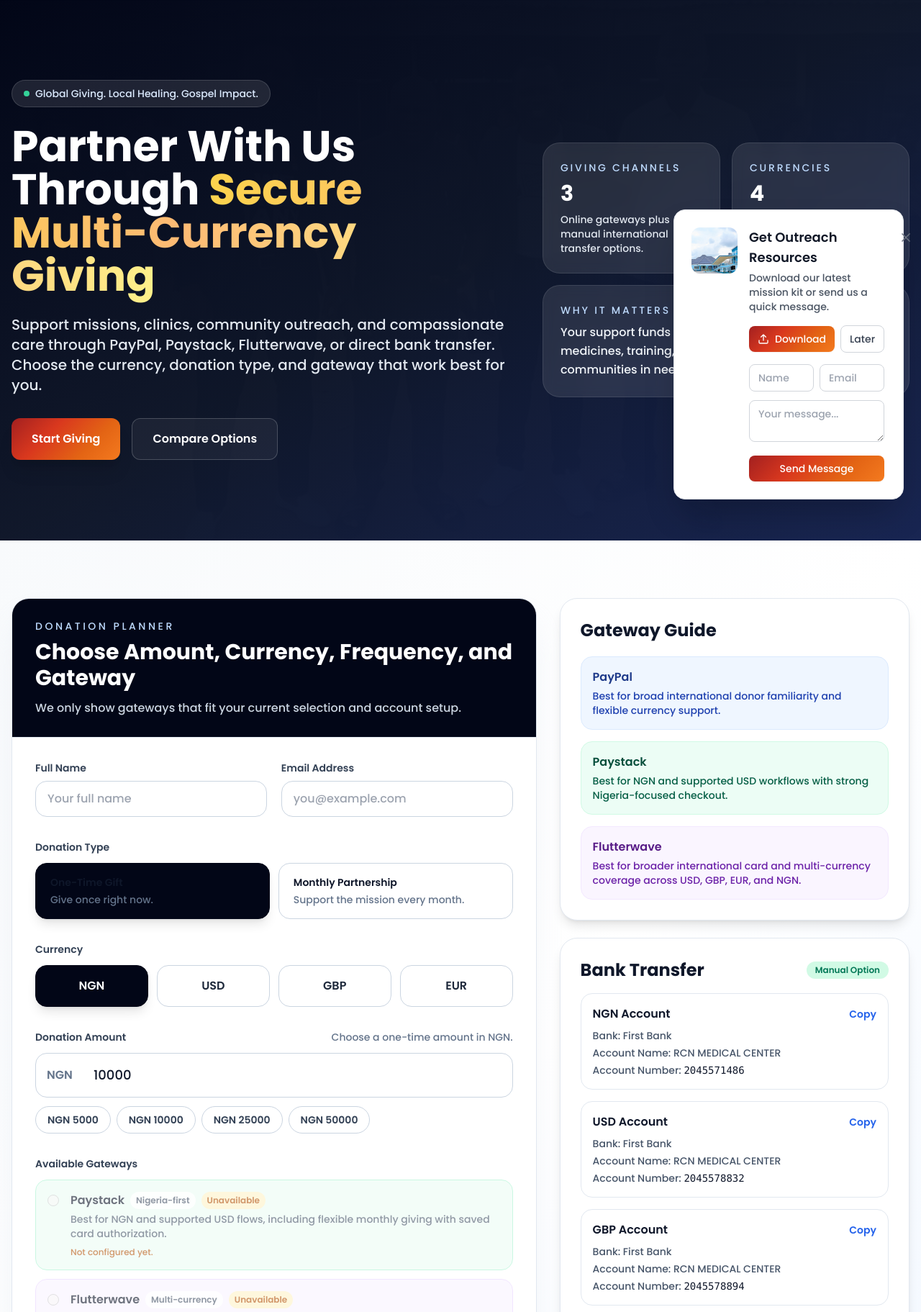
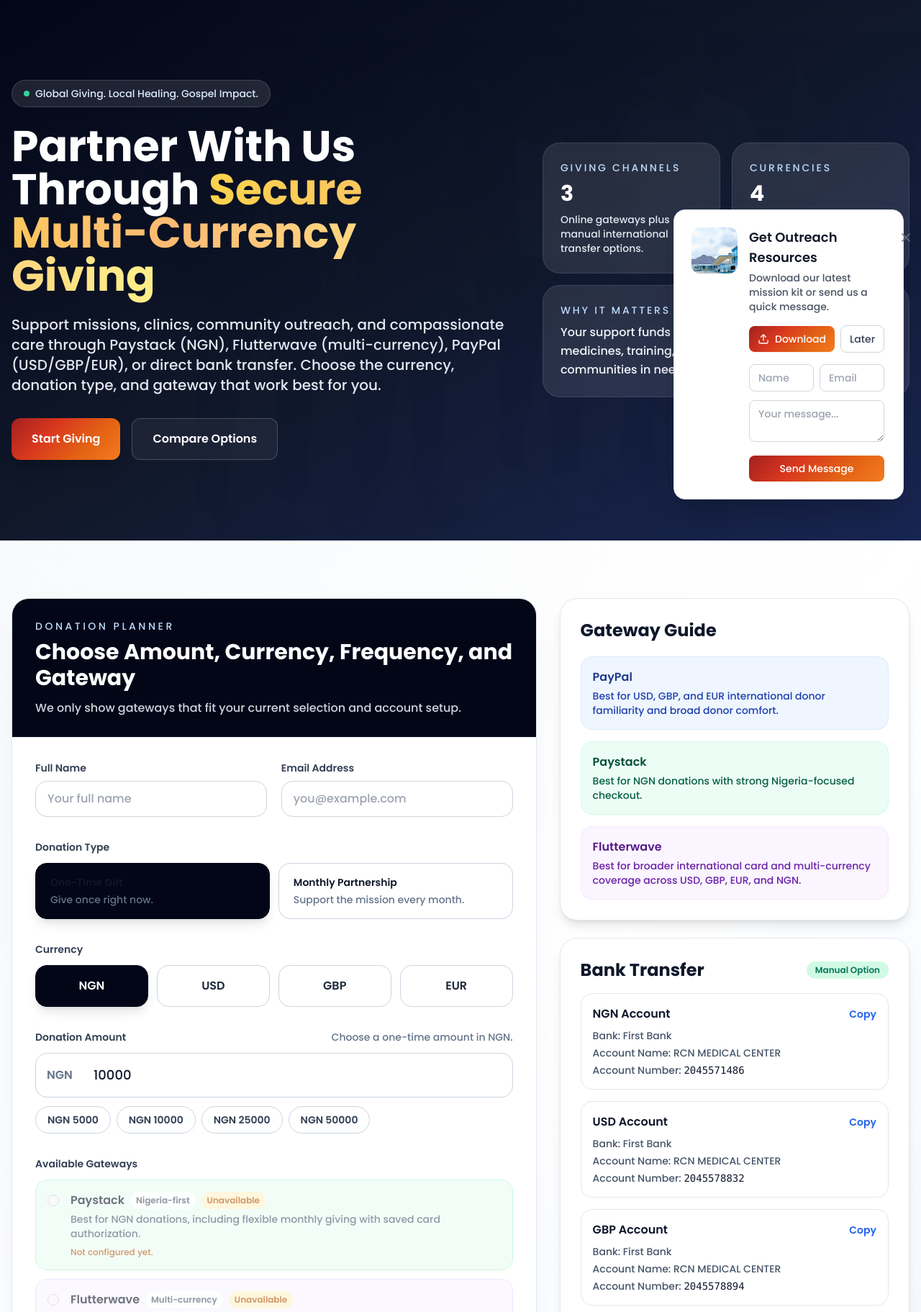
Before and after one commit to Pinnacle96/RCN-mission-Hospital, a PHP site: page /partners in a window 1280 px wide. Shown: the part 82-1905 px from the top of the page at 72% size. Run offline with PHP 8.4, Linux system fonts and the light colour scheme; some libraries are stand-ins or nearby versions.

Commit message:
Restrict gateways by currency

```diff
--- a/includes/payment_helpers.php
+++ b/includes/payment_helpers.php
@@ -56,14 +56,14 @@ function payment_generate_reference(string $prefix): string {
 function payment_gateway_matrix(): array {
     return [
         'one_time' => [
-            'NGN' => ['paystack', 'flutterwave', 'paypal'],
-            'USD' => ['flutterwave', 'paypal', 'paystack'],
+            'NGN' => ['paystack', 'flutterwave'],
+            'USD' => ['flutterwave', 'paypal'],
             'GBP' => ['flutterwave', 'paypal'],
             'EUR' => ['flutterwave', 'paypal'],
         ],
         'recurring' => [
-            'NGN' => ['flutterwave', 'paystack', 'paypal'],
-            'USD' => ['flutterwave', 'paypal', 'paystack'],
+            'NGN' => ['flutterwave', 'paystack'],
+            'USD' => ['flutterwave', 'paypal'],
             'GBP' => ['flutterwave', 'paypal'],
             'EUR' => ['flutterwave', 'paypal'],
         ],
--- a/partners.php
+++ b/partners.php
@@ -21,7 +21,7 @@ $gatewayAvailability = [
     'one_time' => (bool) PAYSTACK_SECRET_KEY,
     'recurring' => [
       'NGN' => (bool) PAYSTACK_SECRET_KEY,
-      'USD' => (bool) PAYSTACK_SECRET_KEY,
+      'USD' => false,
       'GBP' => false,
       'EUR' => false,
     ],
@@ -54,7 +54,7 @@ $gatewayAvailability = [
           <span class="text-transparent bg-clip-text bg-gradient-to-r from-amber-300 via-orange-300 to-yellow-200">Secure Multi-Currency Giving</span>
         </h1>
         <p class="text-lg md:text-xl text-slate-200 max-w-3xl leading-relaxed mb-8">
-          Support missions, clinics, community outreach, and compassionate care through PayPal, Paystack, Flutterwave, or direct bank transfer. Choose the currency, donation type, and gateway that work best for you.
+          Support missions, clinics, community outreach, and compassionate care through Paystack (NGN), Flutterwave (multi-currency), PayPal (USD/GBP/EUR), or direct bank transfer. Choose the currency, donation type, and gateway that work best for you.
         </p>
         <div class="flex flex-wrap gap-4">
           <a href="#donate-now" class="inline-flex items-center justify-center rounded-xl px-7 py-4 font-semibold text-white shadow-xl hover:opacity-95" style="background: <?php echo RCN_GRADIENT; ?>;">
@@ -171,11 +171,11 @@ $gatewayAvailability = [
           <div class="space-y-4">
             <div class="rounded-2xl border border-blue-100 bg-blue-50 p-4">
               <div class="font-semibold text-blue-900">PayPal</div>
-              <p class="mt-1 text-sm text-blue-800">Best for broad international donor familiarity and flexible currency support.</p>
+              <p class="mt-1 text-sm text-blue-800">Best for USD, GBP, and EUR international donor familiarity and broad donor comfort.</p>
             </div>
             <div class="rounded-2xl border border-emerald-100 bg-emerald-50 p-4">
               <div class="font-semibold text-emerald-900">Paystack</div>
-              <p class="mt-1 text-sm text-emerald-800">Best for NGN and supported USD workflows with strong Nigeria-focused checkout.</p>
+              <p class="mt-1 text-sm text-emerald-800">Best for NGN donations with strong Nigeria-focused checkout.</p>
             </div>
             <div class="rounded-2xl border border-purple-100 bg-purple-50 p-4">
               <div class="font-semibold text-purple-900">Flutterwave</div>
@@ -298,14 +298,14 @@ $gatewayAvailability = [
 
     const supportMatrix = {
       one_time: {
-        NGN: ['paystack', 'flutterwave', 'paypal'],
-        USD: ['flutterwave', 'paypal', 'paystack'],
+        NGN: ['paystack', 'flutterwave'],
+        USD: ['flutterwave', 'paypal'],
         GBP: ['flutterwave', 'paypal'],
         EUR: ['flutterwave', 'paypal']
       },
       recurring: {
-        NGN: ['flutterwave', 'paystack', 'paypal'],
-        USD: ['flutterwave', 'paypal', 'paystack'],
+        NGN: ['flutterwave', 'paystack'],
+        USD: ['flutterwave', 'paypal'],
         GBP: ['flutterwave', 'paypal'],
         EUR: ['flutterwave', 'paypal']
       }
@@ -333,14 +333,14 @@ $gatewayAvailability = [
         badge: 'Global',
         border: 'border-blue-200',
         bg: 'bg-blue-50',
-        text: 'Best for international familiarity and broad donor comfort.'
+        text: 'Best for USD, GBP, and EUR international donor familiarity and broad donor comfort.'
       },
       paystack: {
         title: 'Paystack',
         badge: 'Nigeria-first',
         border: 'border-emerald-200',
         bg: 'bg-emerald-50',
-        text: 'Best for NGN and supported USD flows, including flexible monthly giving with saved card authorization.'
+        text: 'Best for NGN donations, including flexible monthly giving with saved card authorization.'
       },
       flutterwave: {
         title: 'Flutterwave',
```
